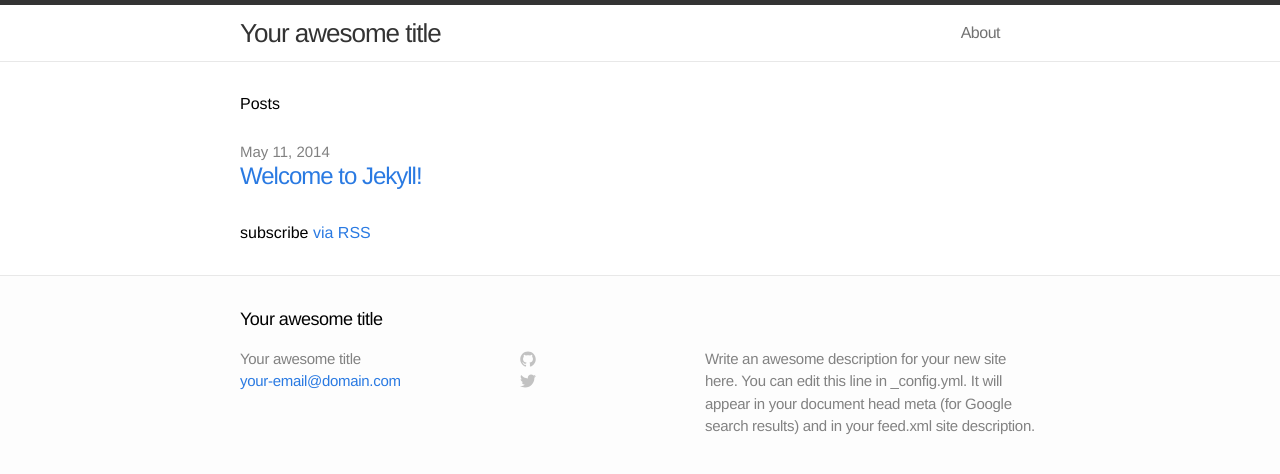
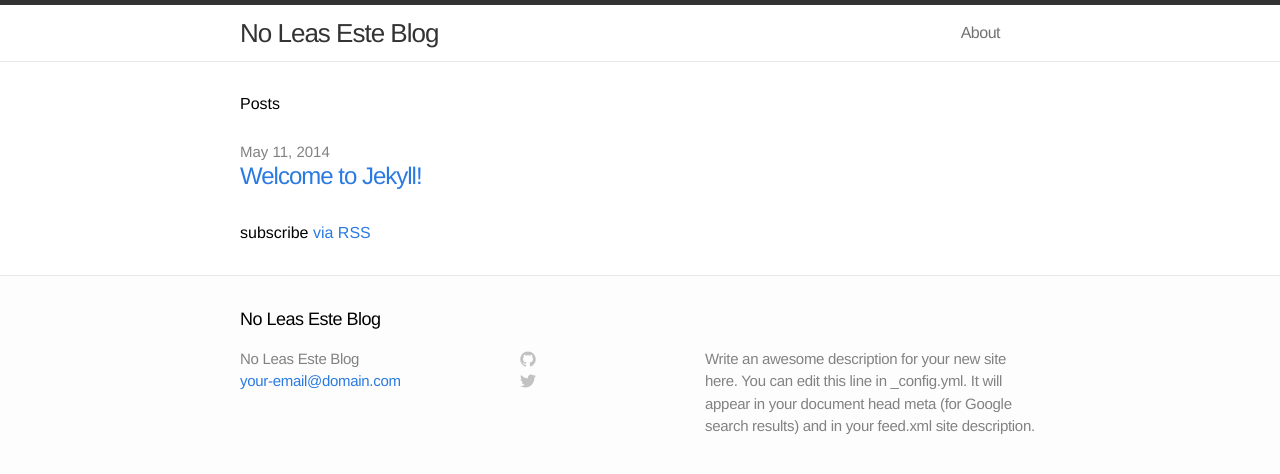
Before and after one commit to arturoherrero/noleasesteblog.com, a Jekyll site: the page built from index.html, in a window 1280 px wide. Shown: the top 474 px of the page. Built offline with Jekyll 4.4.1, drawn with Linux system fonts in a browser that asks for light colours.

```diff
--- a/_config.yml
+++ b/_config.yml
@@ -1,9 +1,9 @@
 # Site settings
-title: Your awesome title
+title: No Leas Este Blog
 email: your-email@domain.com
 description: "Write an awesome description for your new site here. You can edit this line in _config.yml. It will appear in your document head meta (for Google search results) and in your feed.xml site description."
-baseurl: ""
-url: "http://yourdomain.com"
+baseurl: "/noleasesteblog.com"
+url: "http://noleasesteblog.com"
 
 # Build settings
 markdown: kramdown
```
